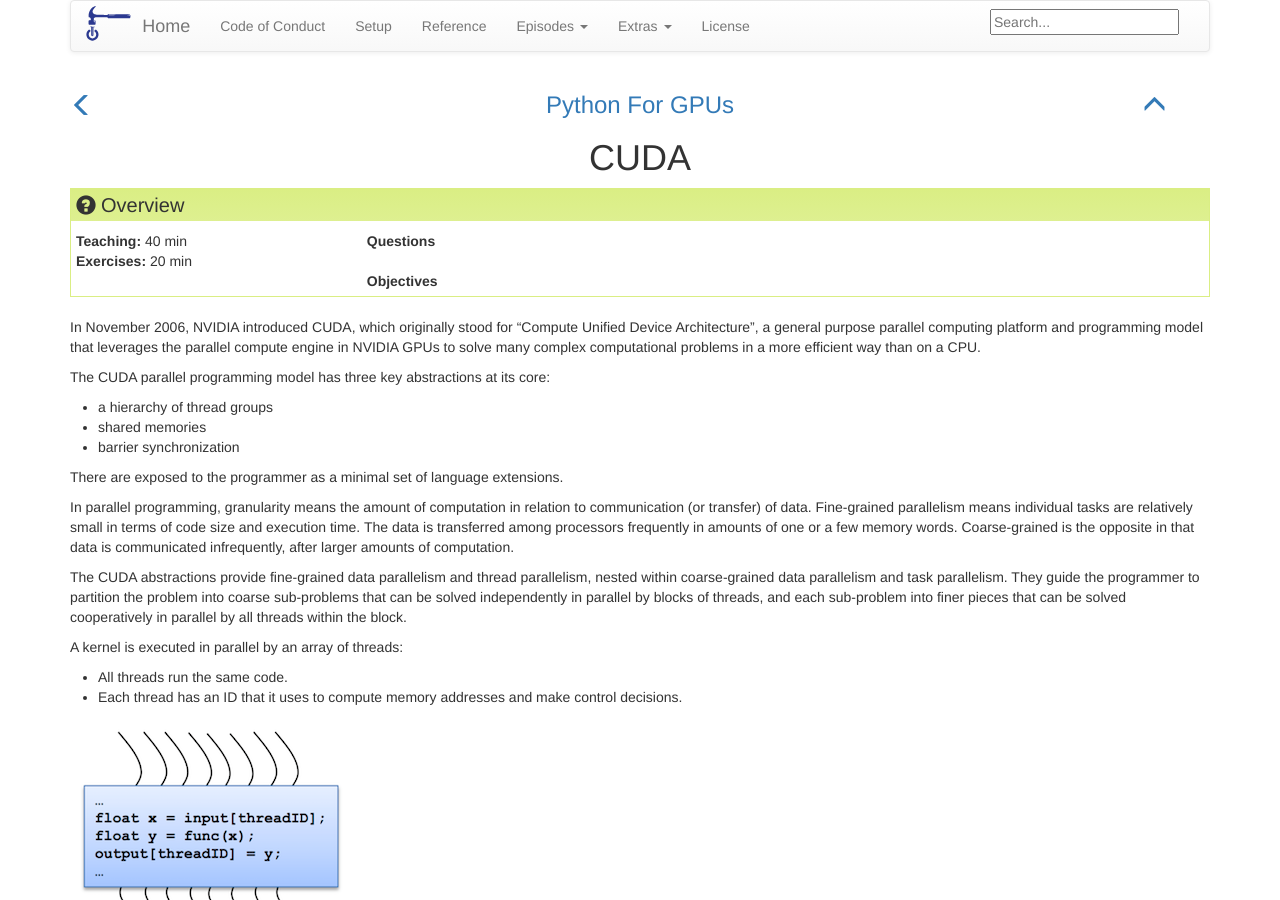
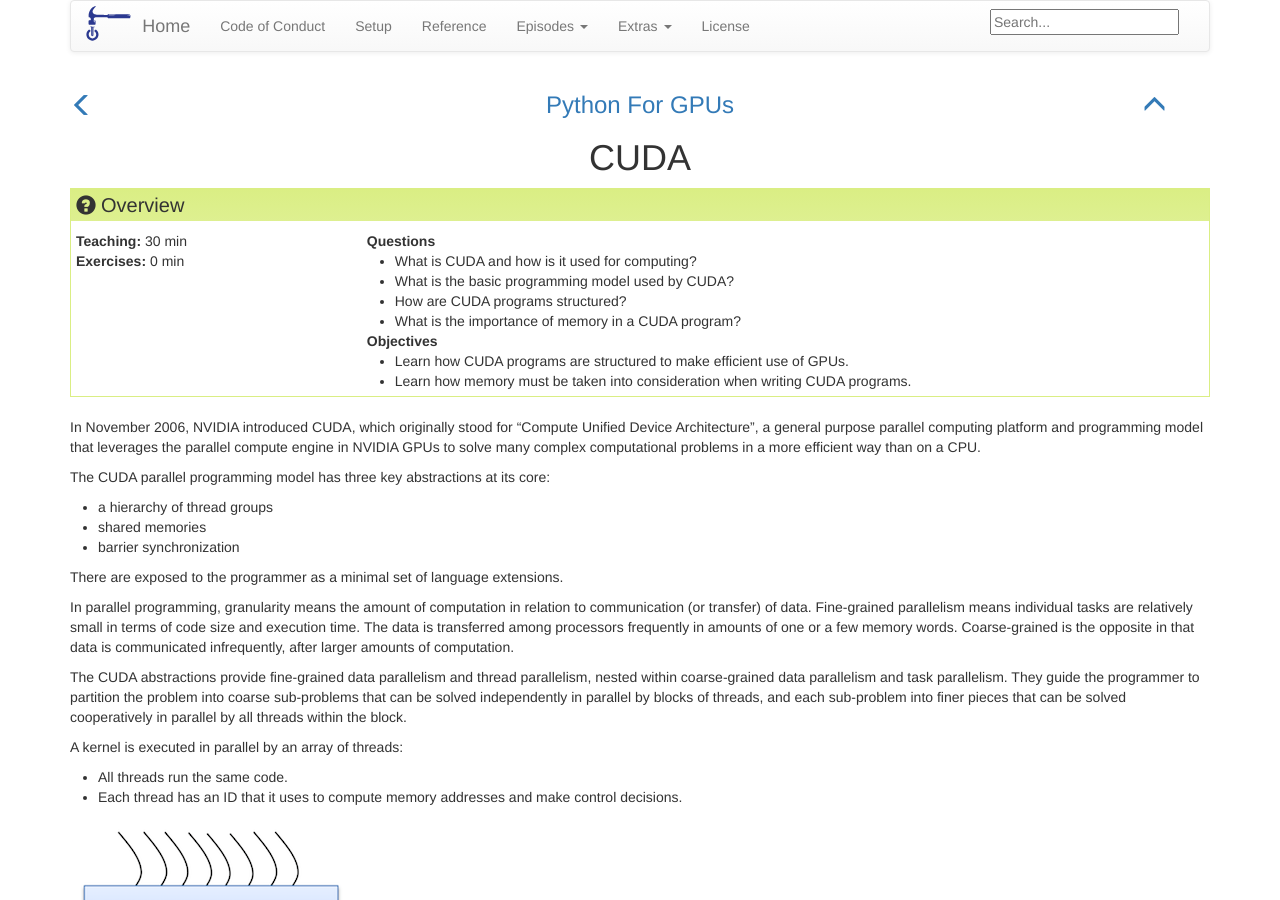
Before and after one commit to nyu-cds/python-gpu, a Jekyll site: the page built from _episodes/02-cuda.md, in a window 1280 px wide and 900 px high. Built offline with Jekyll 4.4.1, drawn with Linux system fonts in a browser that asks for light colours; some of the changed text lies outside the part shown.

Commit message:
questions
Signed-off-by: Greg Watson <g.watson@computer.org>

```diff
--- a/_episodes/02-cuda.md
+++ b/_episodes/02-cuda.md
@@ -1,10 +1,19 @@
 ---
 title: "CUDA"
-teaching: 40
-exercises: 20
+teaching: 30
+exercises: 0
 questions:
+- "What is CUDA and how is it used for computing?"
+- "What is the basic programming model used by CUDA?"
+- "How are CUDA programs structured?"
+- "What is the importance of memory in a CUDA program?"
 objectives:
+- "Learn how CUDA programs are structured to make efficient use of GPUs."
+- "Learn how memory must be taken into consideration when writing CUDA programs."
 keypoints:
+- "CUDA is designed for a specific GPU architecture, namely NVIDIA's Streaming Multiprocessors."
+- "CUDA has many programming operations that are common to other parallel programming paradigms."
+- "The memory architecture is extremely important to obtaining good performance from CUDA programs."
 ---
 In November 2006, NVIDIA introduced CUDA, which originally stood for "Compute Unified Device Architecture", a general purpose parallel computing
 platform and programming model that leverages the parallel compute engine in NVIDIA GPUs to solve many complex computational problems in a more
```
Also changed, not shown: _episodes/01-introduction.md (+8 -0 lines).
